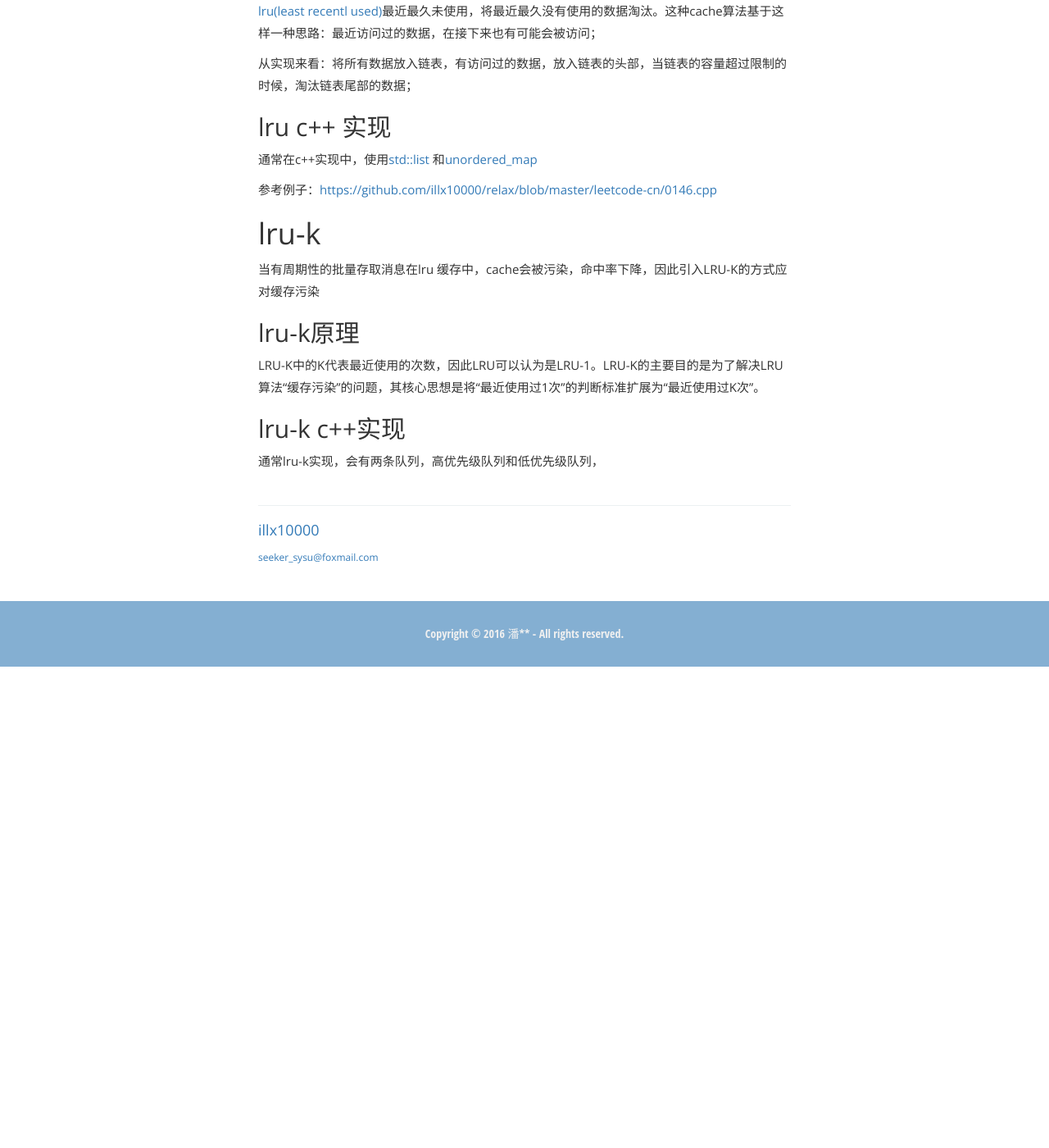
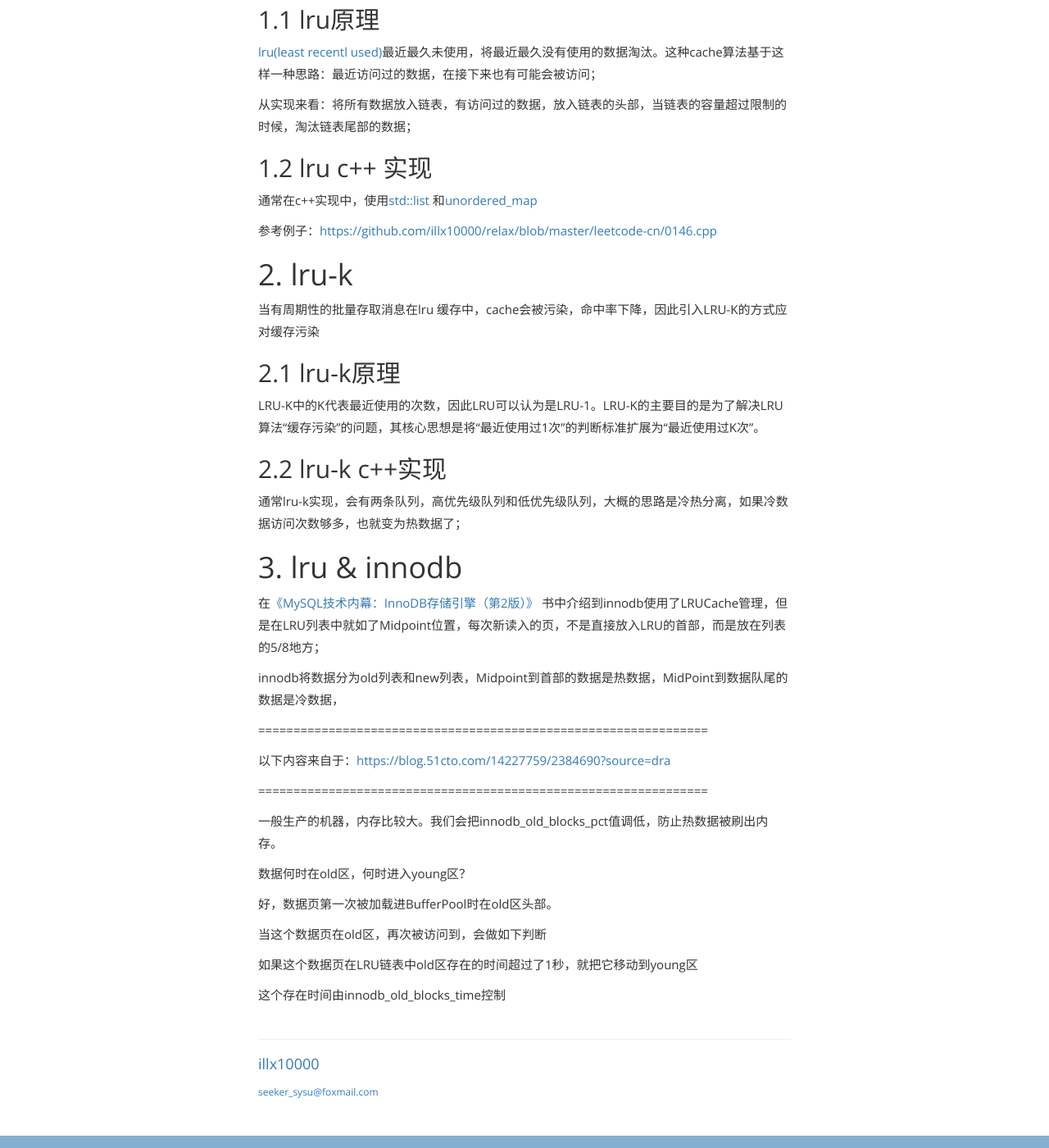
Before and after one commit to illx10000/illx10000.github.io, a Jekyll site: the page built from _posts/2019-5-23-18.md, in a window 1280 px wide and 1400 px high, scrolled down 659 px. Shown: the whole window at 82% size. Built offline with Jekyll 4.4.1, drawn with Linux system fonts in a browser that asks for light colours; before the commit the page ends 1472 px from its top, so only the background shows below that; some of the changed text lies outside the part shown.

Commit message:
更新lru算法相关

```diff
--- a/_posts/2019-5-23-18.md
+++ b/_posts/2019-5-23-18.md
@@ -12,37 +12,63 @@ cache通常用来缓存热点数据，用于加速访问等；
 
 <!-- TOC -->
 
-- [lru](#lru)
-    - [lru原理](#lru原理)
-    - [lru c++ 实现](#lru-c-实现)
-- [lru-k](#lru-k)
-    - [lru-k原理](#lru-k原理)
-    - [lru-k c++实现](#lru-k-c实现)
+- [1. lru](#1-lru)
+    - [1.1 lru原理](#11-lru原理)
+    - [1.2 lru c++ 实现](#12-lru-c-实现)
+- [2. lru-k](#2-lru-k)
+    - [2.1 lru-k原理](#21-lru-k原理)
+    - [2.2 lru-k c++实现](#22-lru-k-c实现)
+- [3. lru & innodb](#3-lru--innodb)
 
 <!-- /TOC -->
 
 
-#lru
+# 1. lru
 
-## lru原理
+## 1.1 lru原理
 [lru(least recentl used)](https://songlee24.github.io/2015/05/10/design-LRU-Cache/)最近最久未使用，将最近最久没有使用的数据淘汰。这种cache算法基于这样一种思路：最近访问过的数据，在接下来也有可能会被访问；
 
 从实现来看：将所有数据放入链表，有访问过的数据，放入链表的头部，当链表的容量超过限制的时候，淘汰链表尾部的数据；
 
-## lru c++ 实现
+## 1.2 lru c++ 实现
 
 通常在c++实现中，使用[std::list](http://www.cplusplus.com/reference/list/list/) 和[unordered_map](https://zh.cppreference.com/w/cpp/header/unordered_map)
 
 
 参考例子：[https://github.com/illx10000/relax/blob/master/leetcode-cn/0146.cpp](https://github.com/illx10000/relax/blob/master/leetcode-cn/0146.cpp)
 
-# lru-k
+# 2. lru-k
 当有周期性的批量存取消息在lru 缓存中，cache会被污染，命中率下降，因此引入LRU-K的方式应对缓存污染
 
-## lru-k原理
+## 2.1 lru-k原理
 
 LRU-K中的K代表最近使用的次数，因此LRU可以认为是LRU-1。LRU-K的主要目的是为了解决LRU算法“缓存污染”的问题，其核心思想是将“最近使用过1次”的判断标准扩展为“最近使用过K次”。
 
-## lru-k c++实现
+## 2.2 lru-k c++实现
 
-通常lru-k实现，会有两条队列，高优先级队列和低优先级队列，
+通常lru-k实现，会有两条队列，高优先级队列和低优先级队列，大概的思路是冷热分离，如果冷数据访问次数够多，也就变为热数据了；
+
+# 3. lru & innodb
+
+在[《MySQL技术内幕：InnoDB存储引擎（第2版）》](http://product.dangdang.com/23255589.html)
+书中介绍到innodb使用了LRUCache管理，但是在LRU列表中就如了Midpoint位置，每次新读入的页，不是直接放入LRU的首部，而是放在列表的5/8地方；
+
+innodb将数据分为old列表和new列表，Midpoint到首部的数据是热数据，MidPoint到数据队尾的数据是冷数据，
+
+================================================================
+
+以下内容来自于：[https://blog.51cto.com/14227759/2384690?source=dra](https://blog.51cto.com/14227759/2384690?source=dra)
+
+================================================================
+
+一般生产的机器，内存比较大。我们会把innodb_old_blocks_pct值调低，防止热数据被刷出内存。
+
+数据何时在old区，何时进入young区？
+
+好，数据页第一次被加载进BufferPool时在old区头部。
+
+当这个数据页在old区，再次被访问到，会做如下判断
+
+如果这个数据页在LRU链表中old区存在的时间超过了1秒，就把它移动到young区
+
+这个存在时间由innodb_old_blocks_time控制
```
